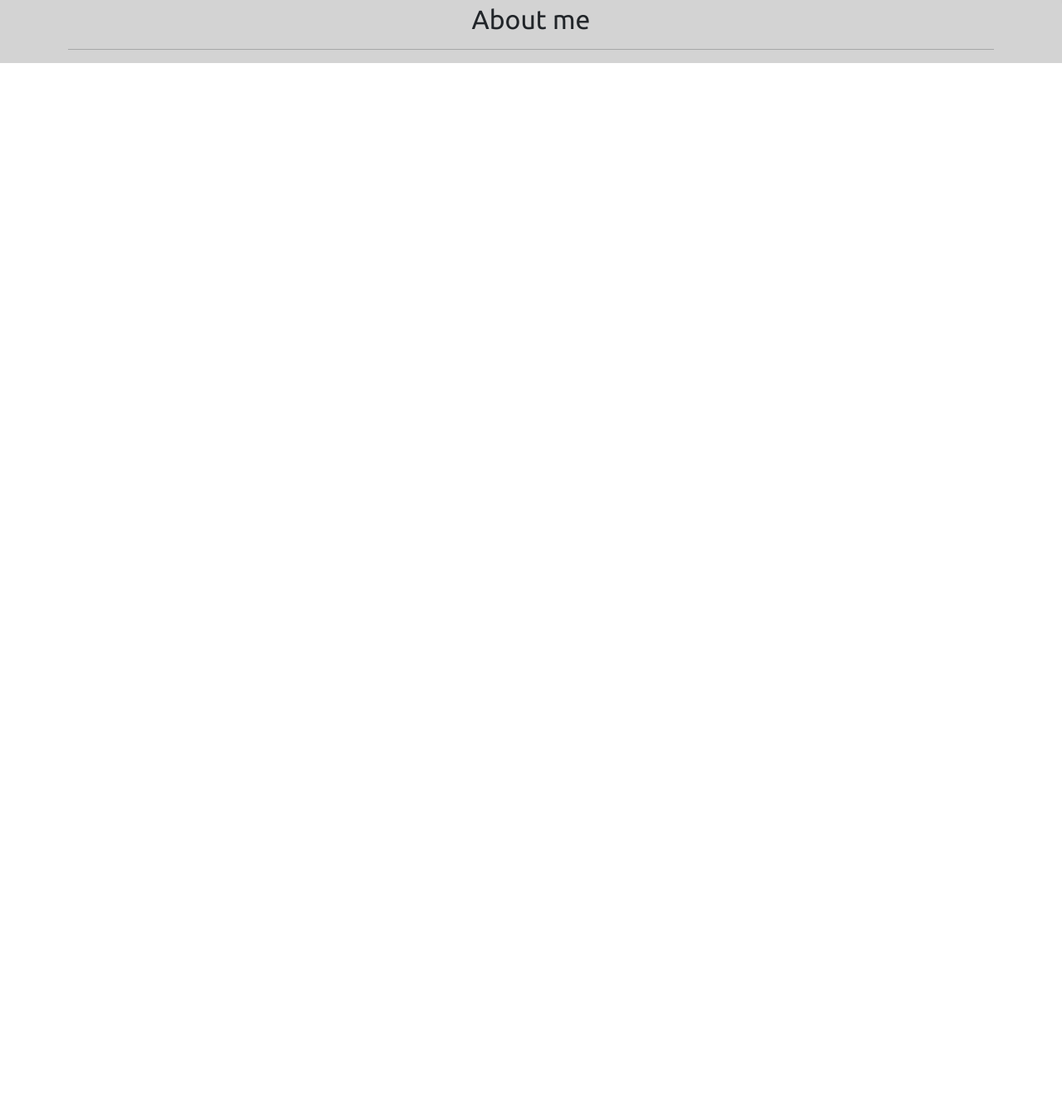
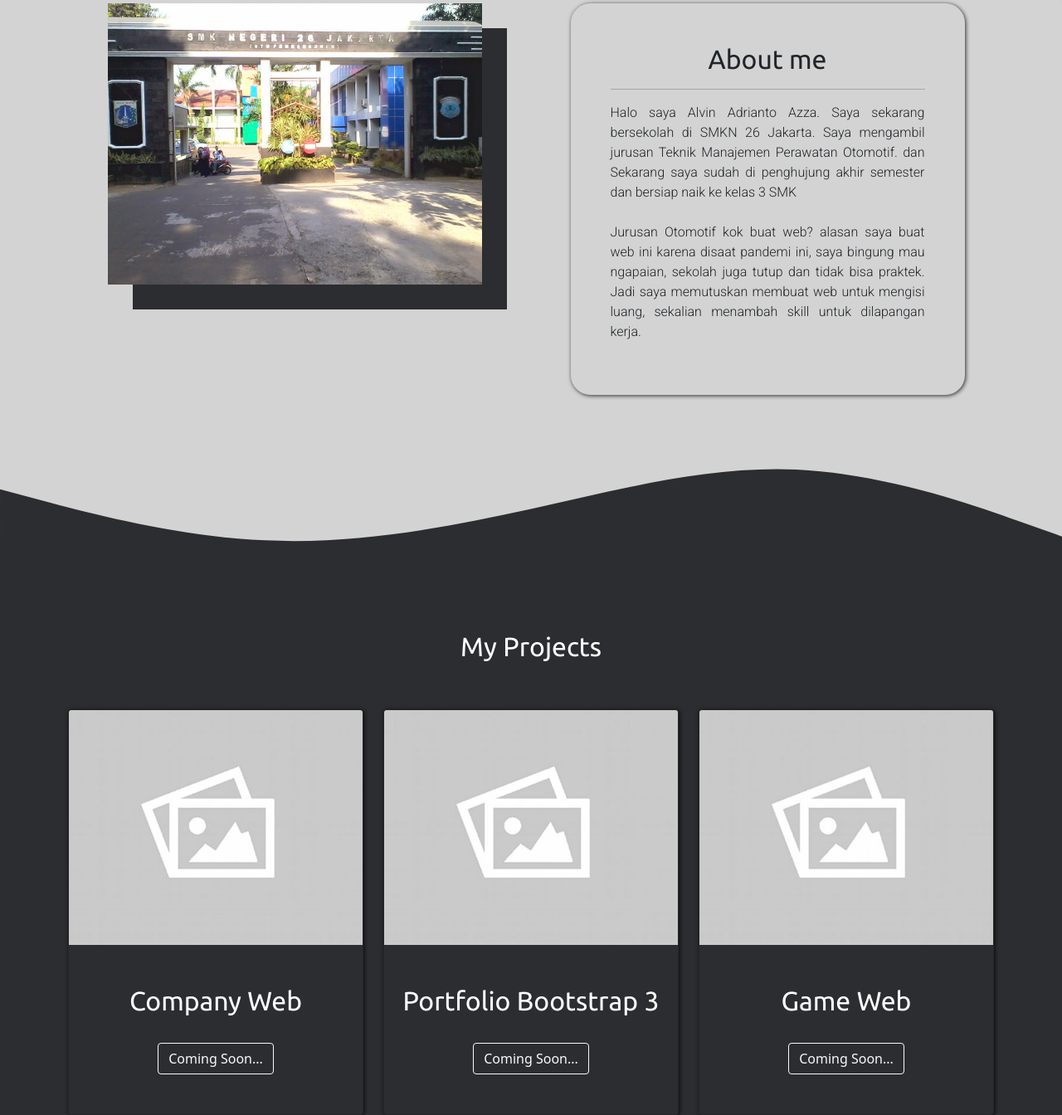
Before and after one commit to alvinadrianto/alvinadrianto-old-porfolio, a plain HTML site: page index.html in a window 1280 px wide. Shown: the part 799-2143 px from the top of the page at 83% size. Before the commit the page ends 875 px from the top, so only its background shows below. Drawn offline with nearby package versions, Linux system fonts and the light colour scheme.

Commit message:
selesai membuat project

```diff
--- a/index.html
+++ b/index.html
@@ -44,7 +44,7 @@
           <div class="col-md-4 text-center">
             <img src="img/hero.jpg" alt="Alvin" class="img-thumbnail p-4" />
           </div>
-          <div class="col-md-5 text-white pt-5 about-me">
+          <div class="col-md-5 text-white pt-5 jumbotron-me">
             <h2 class="">Welcome To My Portfolio Website</h2>
             <hr />
             <p>
@@ -67,15 +67,73 @@
     <!-- about -->
     <section id="about" class="about">
       <div class="container">
-        <div class="row text-center">
+        <div class="row justify-content-around">
+          <div class="col-md-5">
+            <img src="img/smkn26.jpg" alt="" class="img-fluid" />
+          </div>
+          <div class="col-md-5 about-me p-5">
+            <h2 class="text-center">About me</h2>
+            <hr />
+            <p>
+              Halo saya Alvin Adrianto Azza. Saya sekarang bersekolah di SMKN 26 Jakarta. Saya mengambil jurusan Teknik Manajemen Perawatan Otomotif. dan Sekarang saya sudah di penghujung akhir semester dan bersiap naik ke kelas 3 SMK
+              <br />
+              <br />
+              Jurusan Otomotif kok buat web? alasan saya buat web ini karena disaat pandemi ini, saya bingung mau ngapaian, sekolah juga tutup dan tidak bisa praktek. Jadi saya memutuskan membuat web untuk mengisi luang, sekalian menambah
+              skill untuk dilapangan kerja.
+            </p>
+          </div>
+        </div>
+      </div>
+      <svg xmlns="http://www.w3.org/2000/svg" viewBox="0 0 1440 320">
+        <path
+          fill="#2c2d30"
+          fill-opacity="1"
+          d="M0,128L60,144C120,160,240,192,360,197.3C480,203,600,181,720,154.7C840,128,960,96,1080,101.3C1200,107,1320,149,1380,170.7L1440,192L1440,320L1380,320C1320,320,1200,320,1080,320C960,320,840,320,720,320C600,320,480,320,360,320C240,320,120,320,60,320L0,320Z"
+        ></path>
+      </svg>
+    </section>
+    <!-- akhir about -->
+
+    <!-- project -->
+    <section id="project" class="project">
+      <div class="container">
+        <div class="row text-center pb-5">
+          <div class="col-md text-white">
+            <h2>My Projects</h2>
+          </div>
+        </div>
+        <div class="row text-white text-center">
           <div class="col-md">
-            <h2>About me</h2>
-            <hr />
+            <div class="card">
+              <img src="img/empty.jpg" class="card-img-top" alt="..." />
+              <div class="card-body py-5">
+                <h2 class="card-title pb-4">Company Web</h2>
+                <a href="#" class="btn btn-outline-light">Coming Soon...</a>
+              </div>
+            </div>
+          </div>
+          <div class="col-md">
+            <div class="card">
+              <img src="img/empty.jpg" class="card-img-top" alt="..." />
+              <div class="card-body py-5">
+                <h2 class="card-title pb-4">Portfolio Bootstrap 3</h2>
+                <a href="#" class="btn btn-outline-light">Coming Soon...</a>
+              </div>
+            </div>
+          </div>
+          <div class="col-md">
+            <div class="card">
+              <img src="img/empty.jpg" class="card-img-top" alt="..." />
+              <div class="card-body py-5">
+                <h2 class="card-title pb-4">Game Web</h2>
+                <a href="#" class="btn btn-outline-light">Coming Soon...</a>
+              </div>
+            </div>
           </div>
         </div>
       </div>
     </section>
-    <!-- akhir about -->
+    <!-- akhir project -->
 
     <!-- Optional JavaScript; choose one of the two! -->
 
--- a/style.css
+++ b/style.css
@@ -1,3 +1,7 @@
+body {
+  height: 2000px;
+}
+
 h2 {
   font-family: 'Ubuntu', sans-serif;
 }
@@ -29,14 +33,14 @@ p {
   box-shadow: 1px 1px 5px rgba(0, 0, 0, 0.8);
 }
 
-.about-me {
+.jumbotron-me {
   padding: 30px 30px 20px;
   background-color: #2c2d30;
   box-shadow: 1px 1px 5px rgba(0, 0, 0, 0.8);
   border-radius: 5%;
 }
 
-.about-me p {
+.jumbotron-me p {
   text-align: justify;
   padding-top: 1.2rem;
   line-height: 30px;
@@ -46,3 +50,27 @@ p {
 .about {
   background-color: lightgray;
 }
+
+.about img {
+  box-shadow: 30px 30px 0px #2c2d30;
+}
+
+.about-me {
+  background-color: lightgray;
+  box-shadow: 1px 1px 5px rgba(0, 0, 0, 0.8);
+  border-radius: 5%;
+}
+
+.about p {
+  text-align: justify;
+}
+
+/* projects */
+.project {
+  background-color: #2c2d30;
+}
+
+.card {
+  background-color: #2c2d30;
+  box-shadow: 1px 1px 5px rgba(0, 0, 0, 0.8);
+}
```
Also changed, not shown: img/bg.jpg (added), img/empty.jpg (added), img/hero.jpg (added), img/smkn26.jpg (added).
